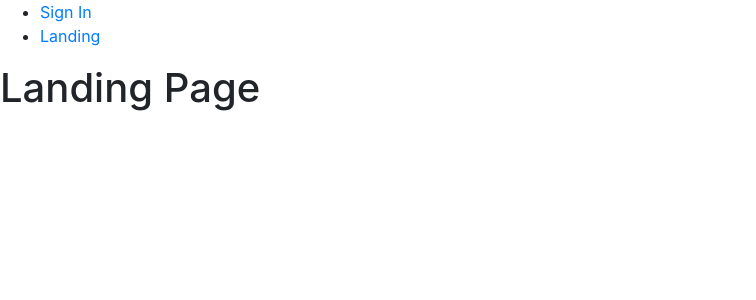
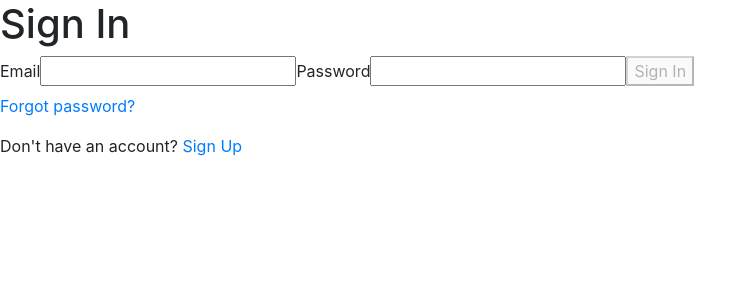
Before and after one commit to jeff-flower/draft-picks, a React (Create React App) app: page / in a window 1280 px wide. Shown: the top 300 px of the page, without its empty margins (0-756 px from the left). Built offline with nearby package versions, Linux system fonts and the light colour scheme; no server answers.

Commit message:
Move sign in to landing page

```diff
--- a/src/components/App/index.tsx
+++ b/src/components/App/index.tsx
@@ -10,7 +10,6 @@ import { HomePage } from '../Home';
 import { AccountPage } from '../Account';
 
 import * as ROUTES from '../../constants/routes';
-import { SignInPage } from '../SignIn';
 import { UserSessionProvider } from '../UserSession';
 import { PrivateRoute } from '../PrivateRoute';
 
@@ -24,9 +23,6 @@ export const App = () => {
             <Switch>
               <Route path={ROUTES.SIGN_UP}>
                 <SignUpPage />
-              </Route>
-              <Route path={ROUTES.SIGN_IN}>
-                <SignInPage />
               </Route>
               <Route path={ROUTES.PASSWORD_FORGET}>
                 <PasswordForgetPage />
--- a/src/components/Landing/index.tsx
+++ b/src/components/Landing/index.tsx
@@ -1,7 +1,13 @@
 import React from 'react';
+
+import { SignUpLink } from '../SignUp';
+import { PasswordForgetLink } from '../PasswordForget';
+import { SignIn } from '../SignIn';
 
 export const LandingPage = () => (
   <div>
-    <h1>Landing Page</h1>
+    <SignIn />
+    <PasswordForgetLink />
+    <SignUpLink />
   </div>
 );
--- a/src/components/Navigation/index.tsx
+++ b/src/components/Navigation/index.tsx
@@ -7,18 +7,11 @@ import { useUserSession } from '../UserSession';
 
 export const Navigation: React.FC<{}> = () => {
   const user = useUserSession();
-  return (
-    <nav>
-      {user ? <AuthorizedUserNavigation /> : <UnauthorizedUserNavigation />}
-    </nav>
-  );
+  return <nav>{user ? <AuthorizedUserNavigation /> : null}</nav>;
 };
 
 const AuthorizedUserNavigation: React.FC<{}> = () => (
   <ul>
-    <li>
-      <Link to={ROUTES.LANDING}>Landing</Link>
-    </li>
     <li>
       <Link to={ROUTES.HOME}>Home</Link>
     </li>
@@ -34,9 +27,6 @@ const AuthorizedUserNavigation: React.FC<{}> = () => (
 const UnauthorizedUserNavigation: React.FC<{}> = () => (
   <ul>
     <li>
-      <Link to={ROUTES.SIGN_IN}>Sign In</Link>
-    </li>
-    <li>
       <Link to={ROUTES.LANDING}>Landing</Link>
     </li>
   </ul>
--- a/src/components/SignIn/index.tsx
+++ b/src/components/SignIn/index.tsx
@@ -1,23 +1,19 @@
 import React from 'react';
 import { useHistory } from 'react-router-dom';
 
-import { SignUpLink } from '../SignUp';
-import { PasswordForgetLink } from '../PasswordForget';
 import { useFirebaseContext } from '../Firebase';
 import { HOME } from '../../constants/routes';
 
-export const SignInPage: React.FC<{}> = () => {
+export const SignIn: React.FC<{}> = () => {
   return (
     <div>
       <h1>Sign In</h1>
       <SignInForm />
-      <PasswordForgetLink />
-      <SignUpLink />
     </div>
   );
 };
 
-const SignInForm: React.FC<{}> = () => {
+export const SignInForm: React.FC<{}> = () => {
   const [email, setEmail] = React.useState<string>('');
   const [password, setPassword] = React.useState<string>('');
   const [error, setError] = React.useState<any>();
--- a/src/constants/routes.ts
+++ b/src/constants/routes.ts
@@ -1,6 +1,5 @@
 export const LANDING = '/';
 export const SIGN_UP = '/signup';
-export const SIGN_IN = '/signin';
 export const HOME = '/home';
 export const ACCOUNT = '/account';
 export const ADMIN = '/admin';
```
